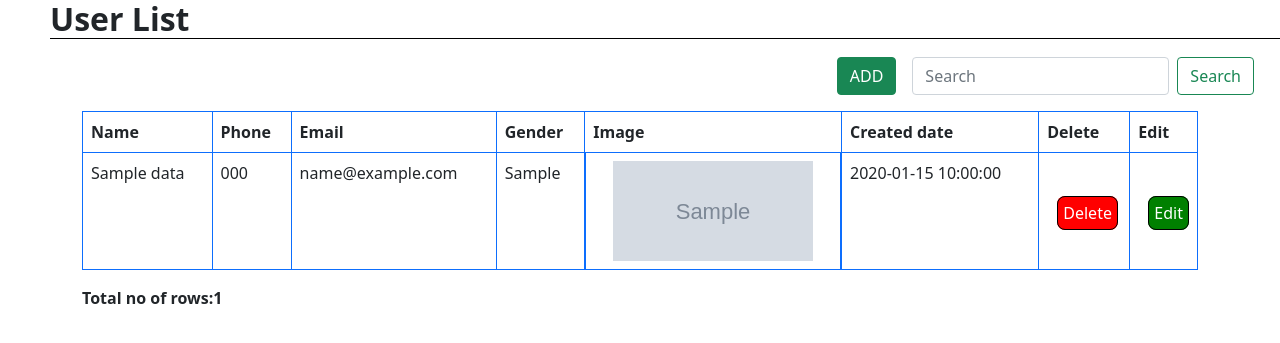
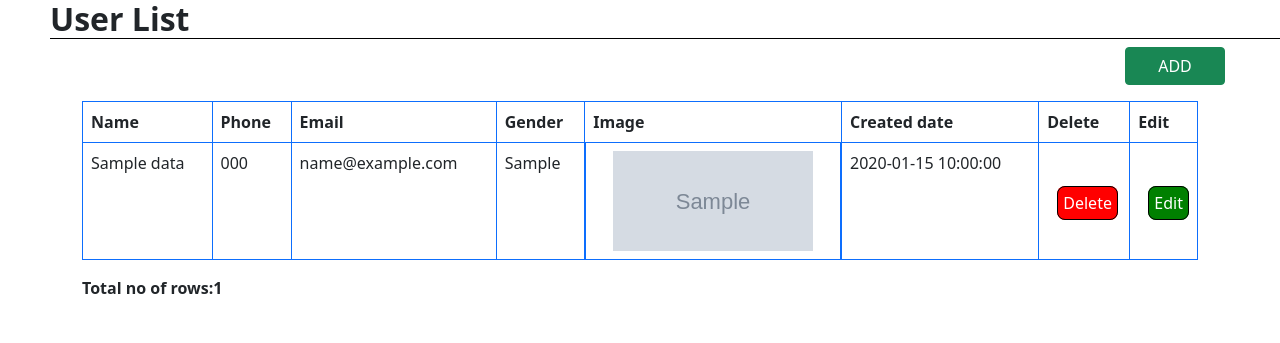
Before and after one commit to dhruvil05/22_PhpTask, a PHP site: page / in a window 1280 px wide. Shown: the top 343 px of the page. Run offline with PHP 8.4, Linux system fonts and the light colour scheme; tables that the repository leaves empty or names only in its code hold one stand-in row (values such as "Sample post"); grey boxes marked "Sample" are stand-in pictures.

Commit message:
commit changes

```diff
--- a/index.php
+++ b/index.php
@@ -19,8 +19,10 @@
     .div1 {
         display: flex;
         float: right;
-        margin: 10px;
+        margin-right: 55px;
+        width: 100px;
     }
+
 
     .heading {
         width: auto;
@@ -54,6 +56,10 @@
     td>a:hover {
         color: black;
     }
+
+    .btn {
+        width: 100px;
+    }
     </style>
 </head>
 
@@ -63,10 +69,10 @@
     <div class="mb-3 div1">
 
         <a type="button" href="add_user.php" class="btn btn-success float-right">ADD</a>
-        <form class="d-flex mx-3" action="search.php" method="post">
+        <!-- <form class="d-flex mx-3" action="search.php" method="post">
             <input class="form-control me-2" type="search" placeholder="Search" aria-label="Search" name="query">
             <button class="btn btn-outline-success" type="submit" value="search">Search</button>
-        </form>
+        </form> -->
 
     </div>
 
```
Also changed, not shown: image/4k-wallpaper-automobile-automotive-branding-1149056.jpg (deleted).
